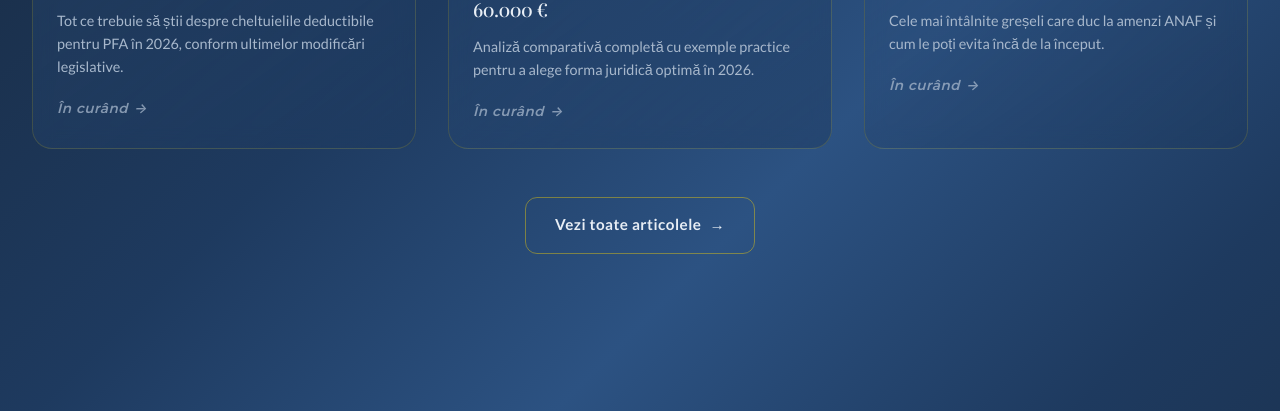
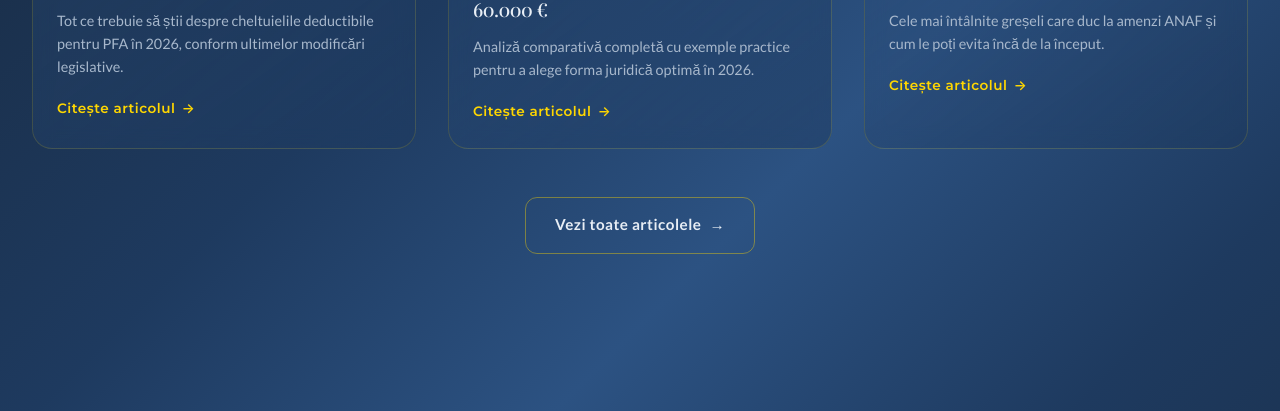
Before and after one commit to geadigitalhub/geadigitalhub.github.io, a plain HTML site: page index.html in a window 1280 px wide. Shown: the part 4075-4486 px from the top of the page. Drawn offline with nearby package versions, Linux system fonts and the light colour scheme.

Commit message:
Add files via upload

```diff
--- a/index.html
+++ b/index.html
@@ -134,9 +134,9 @@
             <div class="blog-date">12 Mai 2026</div>
             <h3>Cheltuieli deductibile 2026 — ghidul complet pentru PFA</h3>
             <p class="blog-excerpt">Tot ce trebuie să știi despre cheltuielile deductibile pentru PFA în 2026, conform ultimelor modificări legislative.</p>
-            <span class="blog-link blog-link-soon">
-              În curând <span>→</span>
-            </span>
+            <a href="articol-cheltuieli-deductibile-2026.html" class="blog-link">
+              Citește articolul <span>→</span>
+            </a>
           </div>
         </article>
 
@@ -148,9 +148,9 @@
             <div class="blog-date">05 Mai 2026</div>
             <h3>PFA sau microîntreprindere? Comparație pentru veniturile sub 60.000 €</h3>
             <p class="blog-excerpt">Analiză comparativă completă cu exemple practice pentru a alege forma juridică optimă în 2026.</p>
-            <span class="blog-link blog-link-soon">
-              În curând <span>→</span>
-            </span>
+            <a href="articol-pfa-vs-microintreprindere.html" class="blog-link">
+              Citește articolul <span>→</span>
+            </a>
           </div>
         </article>
 
@@ -162,9 +162,9 @@
             <div class="blog-date">28 Aprilie 2026</div>
             <h3>5 erori fiscale frecvente la freelancerii români</h3>
             <p class="blog-excerpt">Cele mai întâlnite greșeli care duc la amenzi ANAF și cum le poți evita încă de la început.</p>
-            <span class="blog-link blog-link-soon">
-              În curând <span>→</span>
-            </span>
+            <a href="articol-5-erori-fiscale.html" class="blog-link">
+              Citește articolul <span>→</span>
+            </a>
           </div>
         </article>
       </div>
```
